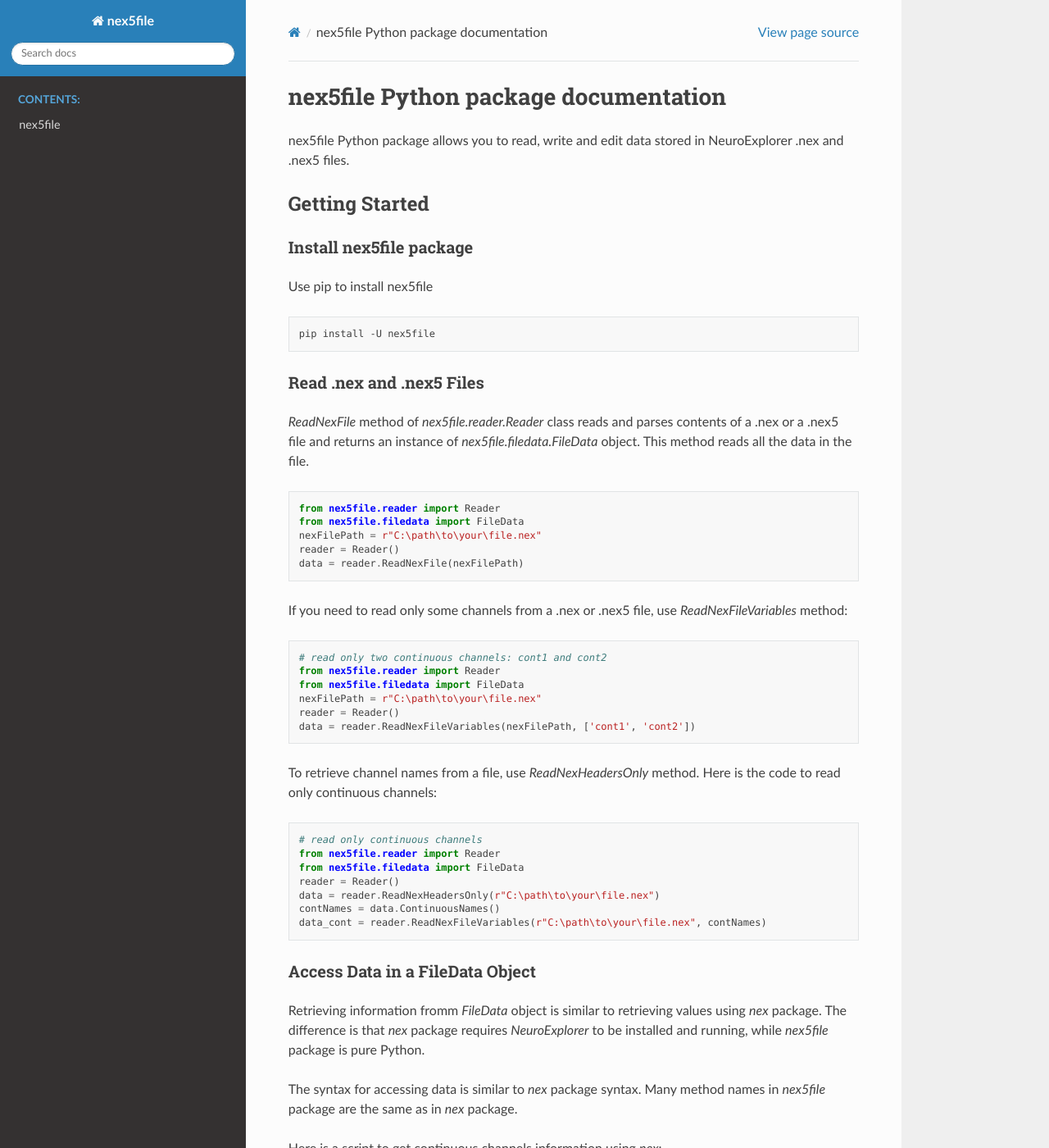
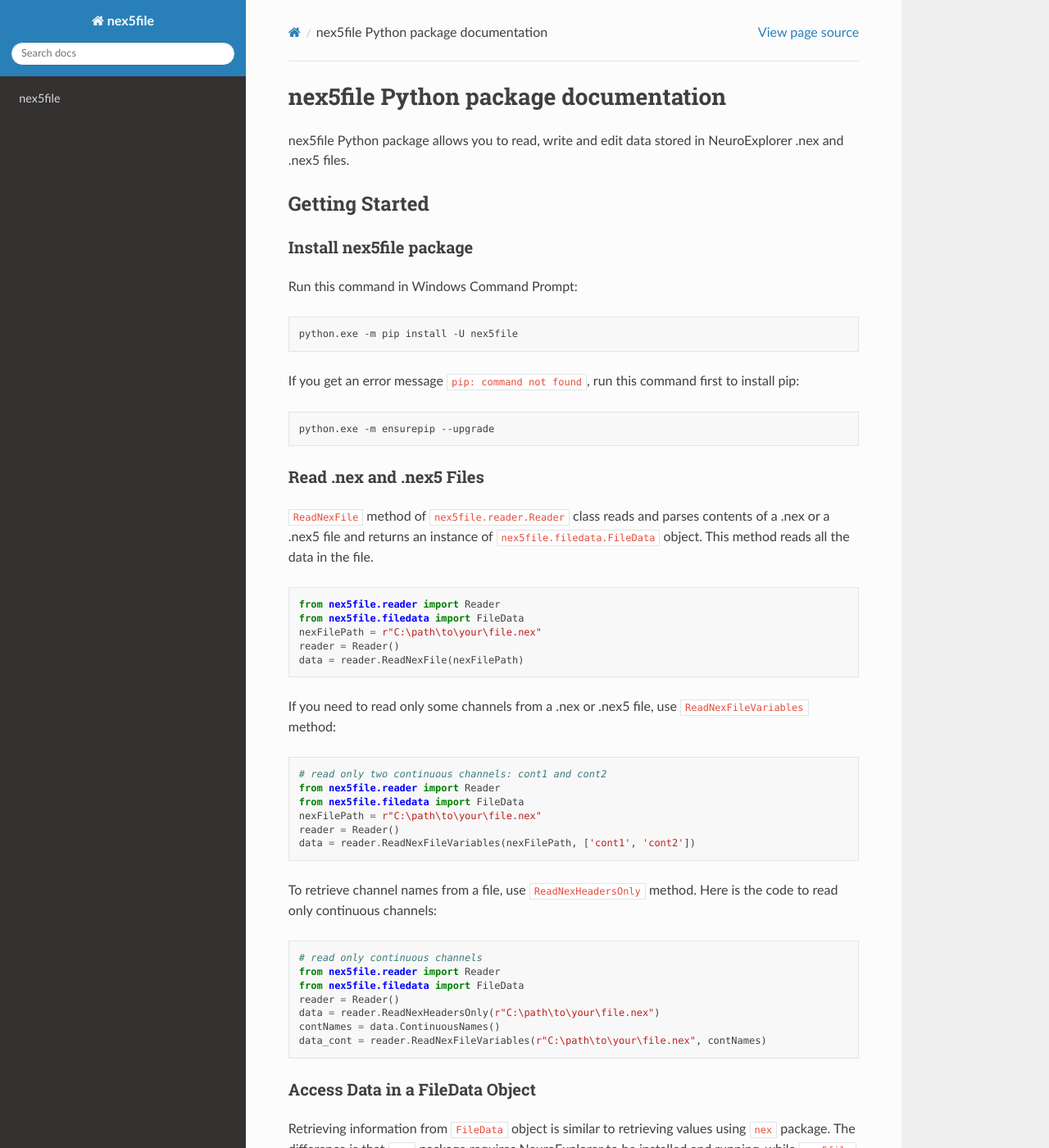
Before and after one commit to NeuroExplorer/nex5file, a Sphinx documentation site: the page built from docs/index.rst, in a window 1280 px wide and 1400 px high. Shown: the whole window at 82% size. Built offline with Sphinx 7.4.7 and the Read the Docs theme 2.0.0, drawn with Linux system fonts in a browser that asks for light colours; some of the changed text lies outside the part shown.

Commit message:
improved documentation

```diff
--- a/docs/index.rst
+++ b/docs/index.rst
@@ -10,18 +10,24 @@
 Install nex5file package
 ~~~~~~~~~~~~~~~~~~~~~~~~
 
-Use pip to install nex5file
-
+Run this command in Windows Command Prompt:
 
 .. code-block:: text
 
-   pip install -U nex5file
+   python.exe -m pip install -U nex5file
+
+If you get an error message ``pip: command not found``, run this command first to install pip:
+
+.. code-block:: text
+
+   python.exe -m ensurepip --upgrade
 
 
 Read .nex and .nex5 Files
 ~~~~~~~~~~~~~~~~~~~~~~~~~
 
-`ReadNexFile` method of `nex5file.reader.Reader` class reads and parses contents of a .nex or a .nex5 file and returns an instance of `nex5file.filedata.FileData` object. This method reads all the data in the file.
+``ReadNexFile`` method of ``nex5file.reader.Reader`` class reads and parses contents of a .nex or a .nex5 file
+and returns an instance of ``nex5file.filedata.FileData`` object. This method reads all the data in the file.
 
 ::
 
@@ -32,7 +38,7 @@
    data = reader.ReadNexFile(nexFilePath)
 
 
-If you need to read only some channels from a .nex or .nex5 file, use `ReadNexFileVariables` method:
+If you need to read only some channels from a .nex or .nex5 file, use ``ReadNexFileVariables`` method:
 
 ::
 
@@ -44,7 +50,7 @@
    data = reader.ReadNexFileVariables(nexFilePath, ['cont1', 'cont2'])
 
 
-To retrieve channel names from a file, use `ReadNexHeadersOnly` method. Here is the code to read only continuous channels:
+To retrieve channel names from a file, use ``ReadNexHeadersOnly`` method. Here is the code to read only continuous channels:
 
 ::
 
@@ -60,11 +66,13 @@
 Access Data in a FileData Object
 ~~~~~~~~~~~~~~~~~~~~~~~~~~~~~~~~
 
-Retrieving information fromm `FileData` object is similar to retrieving values using `nex` package. The difference is that `nex` package requires `NeuroExplorer` to be installed and running, while `nex5file` package is pure Python.
+Retrieving information from ``FileData`` object is similar to retrieving values using ``nex`` package.
+The difference is that ``nex`` package requires NeuroExplorer to be installed and running, while ``nex5file`` package is pure Python.
 
-The syntax for accessing data is similar to `nex` package syntax. Many method names in `nex5file` package are the same as in `nex` package.
+The syntax for accessing data is similar to ``nex`` package syntax. Many method names in ``nex5file`` package
+are the same as in ``nex`` package.
 
-Here is a script to get continuous channels information using `nex`:
+Here is a script to get continuous channels information using ``nex``:
 
 ::
 
@@ -78,7 +86,7 @@
       print(name, rate, values)
 
 
-Here is the same functionality using `nex5file` package:
+Here is the same functionality using ``nex5file`` package:
 
 ::
 
@@ -136,19 +144,7 @@
    writer.WriteNexFile(data, nexFilePath)
 
 
-
-
-
 .. toctree::
    :maxdepth: 2
-   :caption: Contents:
 
    modules
-
-
-Indices and tables
-==================
-
-* :ref:`genindex`
-* :ref:`modindex`
-* :ref:`search`
--- a/pyproject.toml
+++ b/pyproject.toml
@@ -1,6 +1,6 @@
 [project]
 name = "nex5file"
-version = "0.1.1"
+version = "0.1.3"
 authors = [{ name="Alex Kirillov", email="alex@neuroexplorer.com" },]
 description = "Read and write .nex and .nex5 files and edit data stored in .nex and .nex5 files."
 keywords = ["NeuroExplorer", "nex", "nex5", ".nex", ".nex5"]
@@ -16,7 +16,7 @@
 
 [project.urls]
 homepage = "https://github.com/NeuroExplorer/nex5file"
-documentation = "https://www.neuroexplorer.com/docs/reference/scripting/index.html"
+documentation = "https://www.neuroexplorer.com/nex5file/"
 repository = "https://github.com/NeuroExplorer/nex5file"
 
 [build-system]
```
Also changed, not shown: other parts of docs/index.rst (+10 -10 lines), README.md (+5 -3 lines), 2 other files.
